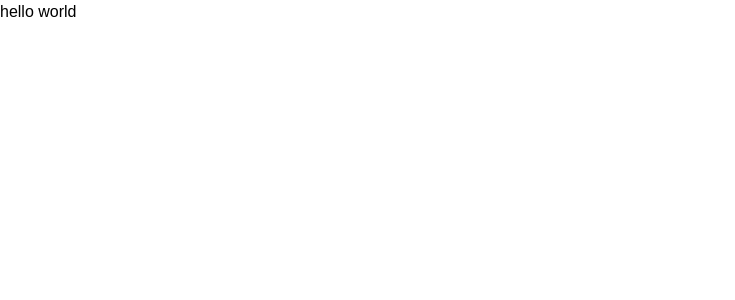
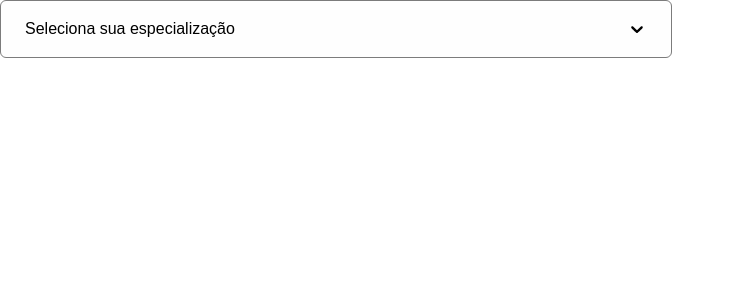
Before and after one commit to Mentor-Cycle/mentor-cycle-fe, a Next.js app: page / in a window 1280 px wide. Shown: the top 300 px of the page, without its empty margins (0-735 px from the left). Built offline with nearby package versions, Linux system fonts and the light colour scheme.

Commit message:
fix: add style with tailwind for Select component and add dark mode styles

```diff
--- a/src/components/MultiSelect/MultiSelect.tsx
+++ b/src/components/MultiSelect/MultiSelect.tsx
@@ -1,6 +1,6 @@
 import { useState } from "react";
 
-import Select, { StylesConfig } from "react-select";
+import Select from "react-select";
 import { MultiSelectOptions } from "./MultiSelect.types";
 
 const options = [
@@ -11,48 +11,6 @@ const options = [
   { value: "frontend", label: "FrontEnd" },
   { value: "backend", label: "Backend" },
 ];
-
-const stylesOptions: StylesConfig = {
-  control: (styles) => ({
-    ...styles,
-    backgroundColor: "#FEFEFE",
-    padding: "4px 16px ",
-  }),
-  multiValue: (styles) => ({
-    ...styles,
-    backgroundColor: "#CECECE",
-    padding: "4px 16px",
-    borderRadius: "16px",
-  }),
-  input: (styles) => ({
-    ...styles,
-    margin: "0",
-  }),
-  menu: (styles) => ({ ...styles, padding: "32px" }),
-  multiValueLabel: (styles) => ({
-    ...styles,
-  }),
-  multiValueRemove: (styles) => ({
-    ...styles,
-    borderRadius: "100%",
-    transitionDuration: "0.3s",
-    ":hover": {
-      backgroundColor: "#FEFEFE",
-    },
-  }),
-
-  option: (styles, { isFocused }) => {
-    return {
-      ...styles,
-      fontFamily: ["Poppins", "sans-serif"],
-      backgroundColor: isFocused ? "#F36B6B" : undefined,
-      color: isFocused ? "#FEFEFE" : undefined,
-      transitionDuration: "0.7ms",
-      cursor: "pointer",
-      borderRadius: "12px",
-    };
-  },
-};
 
 const MultiSelect = () => {
   /*O estado está armazenando um array de strings para caso de problema ao enviar o onchange para o estado global
@@ -70,9 +28,22 @@ const MultiSelect = () => {
       name="skills"
       onChange={(newValue) => handleAddNewSkill(newValue as MultiSelectOptions)}
       options={options}
-      className="w-[672px]"
+      className="w-[672px] "
       classNamePrefix="p-10"
-      styles={stylesOptions}
+      unstyled
+      placeholder="Seleciona sua especialização"
+      classNames={{
+        option: (state) =>
+          `py-2 px-4 rounded-md cursor-pointer text-gray-05 hover:bg-primary-01 hover:text-neutral-01 font-sans dark:text-neutral-05 dark:hover:text-neutral-01 dark:hover:bg-primary-02`,
+        control: (state) =>
+          `bg-neutral-01 rounded-md py-4 px-6 dark:bg-secondary-03 dark:text-neutral-01 border border-gray-03`,
+        menu: (state) =>
+          `p-8 bg-neutral-01 mt-2 rounded-md dark:bg-secondary-01`,
+        multiValue: (state) =>
+          `py-1 px-4 bg-gray-01 text-secondary-03 rounded-full ml-1 mt-1 dark:bg-secondary-01 dark:text-neutral-01`,
+        multiValueRemove: (state) =>
+          `rounded-full hover:text-secondary-01 dark:hover:text-primary-02 ml-1 `,
+      }}
     />
   );
 };
--- a/src/pages/index.tsx
+++ b/src/pages/index.tsx
@@ -1,6 +1,7 @@
+import MultiSelect from "@components/MultiSelect";
 import type { NextPage } from "next";
 
 const Home: NextPage = () => {
-  return <h1>hello world</h1>;
+  return <MultiSelect />;
 };
 export default Home;
```
